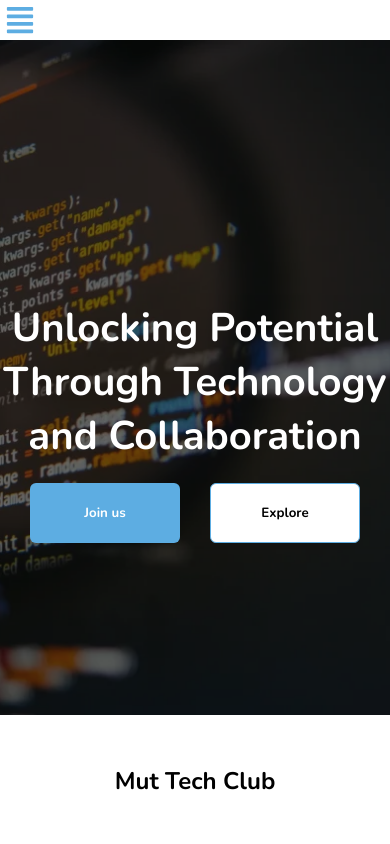
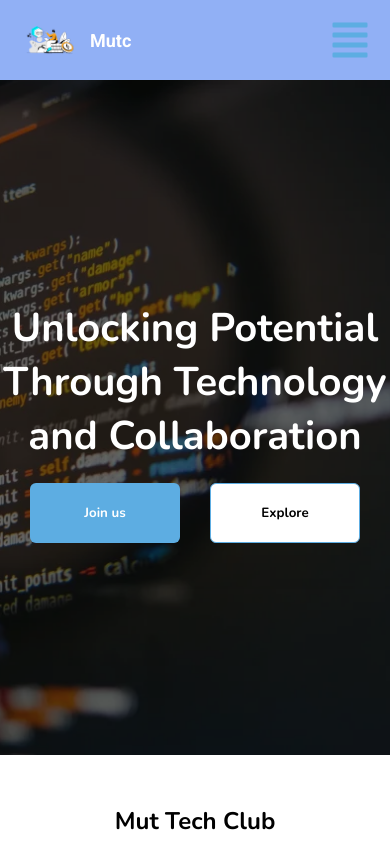
Before and after one commit to Naominm/mutc-website, a React (Vite) app: page / in a window 390 px wide. Shown: the top 844 px of the page. Built offline with nearby package versions, Linux system fonts and the light colour scheme.

Commit message:
Add more responsiveness on mobile nav

```diff
--- a/src/components/Header/Header.css
+++ b/src/components/Header/Header.css
@@ -1,4 +1,4 @@
-.header-section-parent{
+.header-section-parent {
     padding: 1.8rem;
     background-color: var(--pure-white);
     font-family: var(--font-secondary);
@@ -8,87 +8,191 @@
     display: flex;
     align-items: center;
     justify-content: space-between;
+  }
 
+  .header-section-parent svg {
+    color: var(--pure-white);
+  }
 
+  .header-socials svg {
+    color: var(--bold-blue);
   }
-.header-section-parent svg{
-    color:var( --bold-blue);
-}
-.header-socials svg{
-    color:var( --bold-blue);
-}
+
   @media screen and (max-width:62em) {
-    .header-section-parent{
+    .header-section-parent {
       display: none;
     }
   }
-.header-contact-container{
+
+  .header-contact-container {
     display: flex;
     align-items: center;
     gap: 1rem;
   }
-.header-contacts{
+
+  .header-contacts {
     display: flex;
     gap: 3rem;
-  color:var(--color-shade-blue);
+    color: var(--color-shade-blue);
+  }
 
-}
-.header-socials{
+  .header-socials {
     display: flex;
-    justify-content:left;
+    justify-content: left;
     gap: 2rem;
     font-size: 1.6rem;
+  }
 
-}
-.header-socials svg{
+  .header-socials svg {
     color: var(--bold-blue);
   }
-.header-navigation-parent{
+
+  .header-navigations {
     display: flex;
     align-items: center;
     justify-content: space-between;
-    background-color: var(--color-shade-blue);
+    padding-inline: 2rem;
+    background-color: rgba(37, 99, 235, 0.5);
+
+    padding: 1rem 10rem;
+    position: relative;
+    z-index: 100;
+  }
+
+  .header-navigation-parent {
     display: flex;
-    padding-inline: 10rem;
+    align-items: center;
+    justify-content: space-between;
+    width: 100%;
+  }
 
-}
-.header-navigation-parent a{
+  .header-navigation-parent a {
     color: var(--pure-white);
     font-family: var(--font-secondary);
     font-weight: 400;
     outline: none;
+    text-decoration: none;
   }
-@media screen and (max-width:62em) {
-    .header-navigation-parent{
-        display: none;
-    }
-}
-.logo-container{
+
+  .logo-container {
     display: flex;
     align-items: center;
     width: 7rem;
     height: 6rem;
     color: white;
+    gap: 1rem;
   }
-.logo-container img{
+
+  .logo-container img {
     width: 100%;
     height: 100%;
     object-fit: cover;
   }
-.navs{
+
+  .logo-container p {
+    font-size: 1.8rem;
+    font-weight: bold;
+  }
+
+  .navs {
     display: flex;
     gap: 8rem;
+  }
 
+  .link {
+    padding: 0.5rem 1rem;
+    transition: all 0.2s ease;
   }
+
+  .link:hover {
+    opacity: 0.8;
+  }
+
+  .active-link {
+    border-bottom: 2px solid var(--pure-white);
+  }
+
   .hamburger-menu-container {
+    display: none;
+    cursor: pointer;
+  }
+
+
+  @media screen and (max-width: 62em) {
+    .header-navigations {
+      padding: 1rem 2rem;
+    }
+
+    .hamburger-menu-container {
+      display: flex;
+      align-items: center;
+      justify-content: center;
+      z-index: 101;
+      /* color: white; */
+      font-size: 4rem;
+      transition: transform 0.3s ease;
+    }
+
+    .hamburger-menu-container:hover {
+      transform: scale(1.1);
+    }
+
+    .navs {
       display: none;
     }
 
-@media screen and (max-width:62em) {
-    .hamburger-menu-container {
+    .mobile-navs {
       display: flex;
-        font-size: 3rem;
-        line-height: 2rem;
-        padding: 0.5rem;
+      flex-direction: column;
+      position: fixed;
+      top: 0;
+      right: 0;
+      width: 60%;
+      height: 50vh;
+      background-color: rgba(26, 115, 232, 0.3);
+      padding: 8rem 4rem 4rem;
+      gap: 2.5rem;
+      z-index: 100;
+      border-bottom-left-radius: 1rem;
+      box-shadow: -5px 0 15px rgba(0, 0, 0, 0.1);
+      transform: translateX(100%);
+      transition: transform 0.3s cubic-bezier(0.4, 0, 0.2, 1);
+    }
+
+    .show-navs .mobile-navs {
+      transform: translateX(0);
+    }
+
+    .sidebar-overlay {
+      position: fixed;
+      top: 0;
+      left: 0;
+      width: 100%;
+      height: 100%;
+      background-color: rgba(0, 0, 0, 0);
+      z-index: 99;
+      pointer-events: none;
+      transition: background-color 0.3s ease;
+    }
+
+    .sidebar-overlay.active {
+      background-color: rgba(0, 0, 0, 0.5);
+      pointer-events: auto;
+    }
+
+    .mobile-navs .link {
+      padding: 1rem;
+      border-radius: 0.5rem;
+      transition: all 0.2s ease;
+      font-size: 1.8rem;
+    }
+
+    .mobile-navs .link:hover {
+      background-color: rgba(255, 255, 255, 0.1);
+      transform: translateX(-5px);
+    }
+
+    .mobile-navs .active-link {
+      background-color: rgba(255, 255, 255, 0.2);
     }
   }
--- a/src/components/Header/Header.tsx
+++ b/src/components/Header/Header.tsx
@@ -1,49 +1,46 @@
-import { ReactNode } from 'react';
-import { FaPhone, FaEnvelope, FaLinkedin,FaAlignJustify } from 'react-icons/fa';
+import { ReactNode, useState } from 'react';
+import { FaPhone, FaEnvelope, FaLinkedin, FaAlignJustify, FaTimes } from 'react-icons/fa';
 import { FaXTwitter, FaYoutube } from "react-icons/fa6";
 import { NavLink } from "react-router-dom";
-import Logo from "../../assets/mutc-images/logo.png"
+import Logo from "../../assets/mutc-images/logo.png";
+import "./Header.css";
 
-import "./Header.css"
+type HeaderContactsProps = { Icon: ReactNode; Text: string };
+type HamburgerProps = { HamburgerMenuIcon: ReactNode; onClick: () => void };
 
+function Header() {
+  const [isMenuOpen, setIsMenuOpen] = useState(false);
+  const toggleMenu = () => setIsMenuOpen(prevState => !prevState);
 
-type HeaderContactsProps={
-    Icon:ReactNode;
-    Text:string;
-};
-
-type HamburgerProps={
-    HamburgerMenuIcon:ReactNode;
-
-};
-function Header() {
   return (
     <div className="header">
       <div className="header-section-parent">
         <div className="header-contacts">
-            <HeaderContacts Icon={<FaPhone/>} Text='+254 712 345 678  or  +254 712 345 678'/>
-            <HeaderContacts Icon={<FaEnvelope/>} Text="info@muttechclub.com"/>
-
+          <HeaderContacts Icon={<FaPhone />} Text='+254 712 345 678 or +254 712 345 678' />
+          <HeaderContacts Icon={<FaEnvelope />} Text="info@muttechclub.com" />
         </div>
         <div className="header-socials">
-                <HeaderContacts Icon={<FaXTwitter/>} Text=''/>
-                <HeaderContacts Icon={<FaLinkedin/>} Text=''/>
-                <HeaderContacts Icon={<FaYoutube/>} Text=''/>
+          <HeaderContacts Icon={<FaXTwitter />} Text='' />
+          <HeaderContacts Icon={<FaLinkedin />} Text='' />
+          <HeaderContacts Icon={<FaYoutube />} Text='' />
+        </div>
       </div>
 
-
-        </div>
       <div className="header-navigations">
-        <HeaderNavigation/>
-        <HamburgerMenu HamburgerMenuIcon={<FaAlignJustify />} />
+        <HeaderNavigation isMenuOpen={isMenuOpen} toggleMenu={toggleMenu} />
+        <HamburgerMenu
+          HamburgerMenuIcon={isMenuOpen ? <FaTimes /> : <FaAlignJustify />}
+          onClick={toggleMenu}
+        />
       </div>
 
+      <div className={`sidebar-overlay ${isMenuOpen ? 'active' : ''}`} onClick={toggleMenu}></div>
     </div>
-     );
+  )
 }
 
- function HeaderContacts({Icon,Text}:HeaderContactsProps){
-    return(
+function HeaderContacts({ Icon, Text }: HeaderContactsProps) {
+  return (
     <div className="header-contact-container">
       {Icon}
       <p>{Text}</p>
@@ -51,35 +48,39 @@ function Header() {
   )
 }
 
-  function HeaderNavigation(){
-    return(
-        <div className="header-navigation-parent">
+function HeaderNavigation({ isMenuOpen, toggleMenu }: { isMenuOpen: boolean; toggleMenu: () => void }) {
+  return (
+    <div className={`header-navigation-parent ${isMenuOpen ? "show-navs" : ""}`}>
       <div className="logo-container">
-             <img src={Logo} alt="" />
+        <img src={Logo} alt="Logo" />
         <p>Mutc</p>
       </div>
-                <div className="navs">
+      <div className={`navs ${isMenuOpen ? "mobile-navs" : ""}`}>
         <NavLink
           className={({ isActive }) => (isActive ? "active-link link" : "link")}
           to="/"
+          onClick={toggleMenu}
         >
           Home
         </NavLink>
         <NavLink
           className={({ isActive }) => (isActive ? "active-link link" : "link")}
           to="/Leadership"
+          onClick={toggleMenu}
         >
           Leadership
         </NavLink>
         <NavLink
           className={({ isActive }) => (isActive ? "active-link link" : "link")}
           to="/Tracks"
+          onClick={toggleMenu}
         >
           Tracks
         </NavLink>
         <NavLink
           className={({ isActive }) => (isActive ? "active-link link" : "link")}
           to="/Events"
+          onClick={toggleMenu}
         >
           Events
         </NavLink>
@@ -87,8 +88,13 @@ function Header() {
     </div>
   )
 }
-  function HamburgerMenu({ HamburgerMenuIcon }:HamburgerProps) {
-    return <div className="hamburger-menu-container">{HamburgerMenuIcon}</div>;
+
+function HamburgerMenu({ HamburgerMenuIcon, onClick }: HamburgerProps) {
+  return (
+    <div className="hamburger-menu-container" onClick={onClick}>
+      {HamburgerMenuIcon}
+    </div>
+  )
 }
 
 export default Header;
```
Lines whose indentation alone changed are shown as unchanged.
